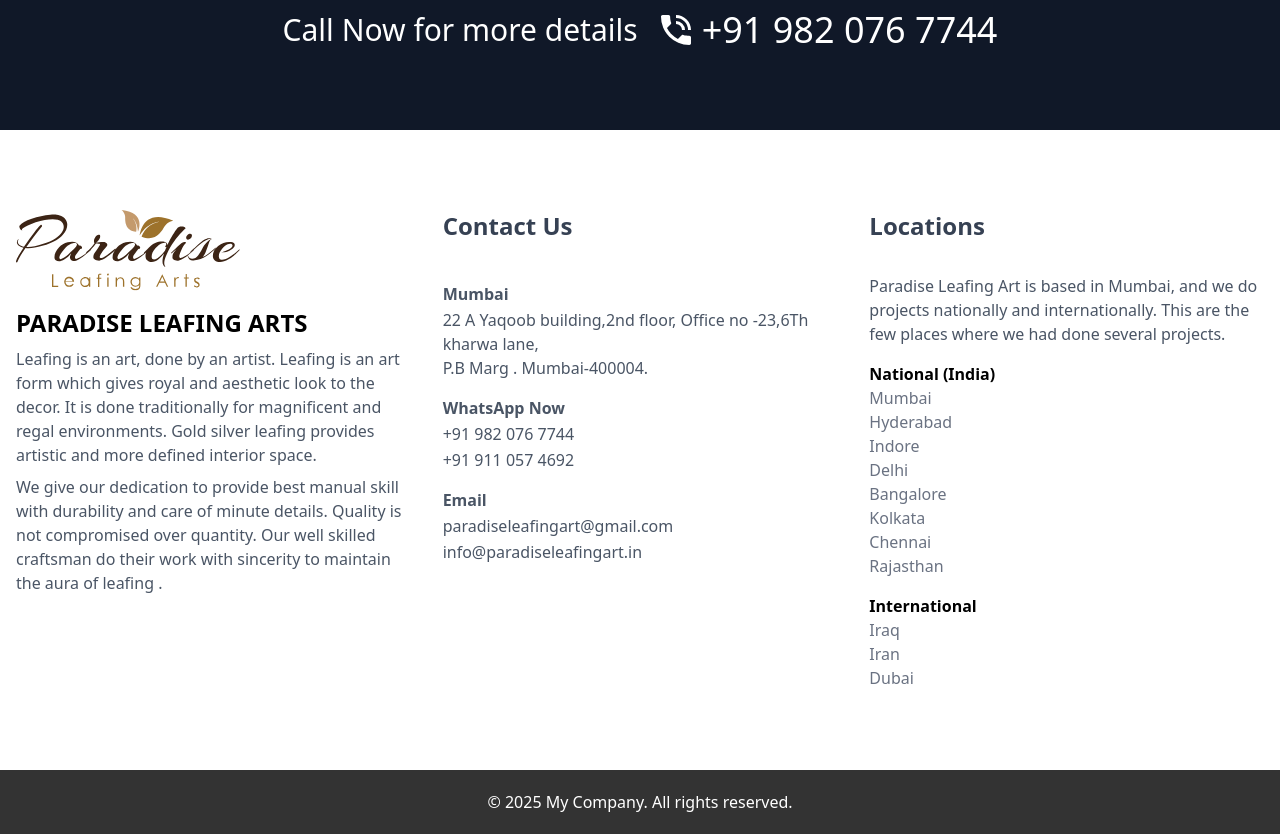
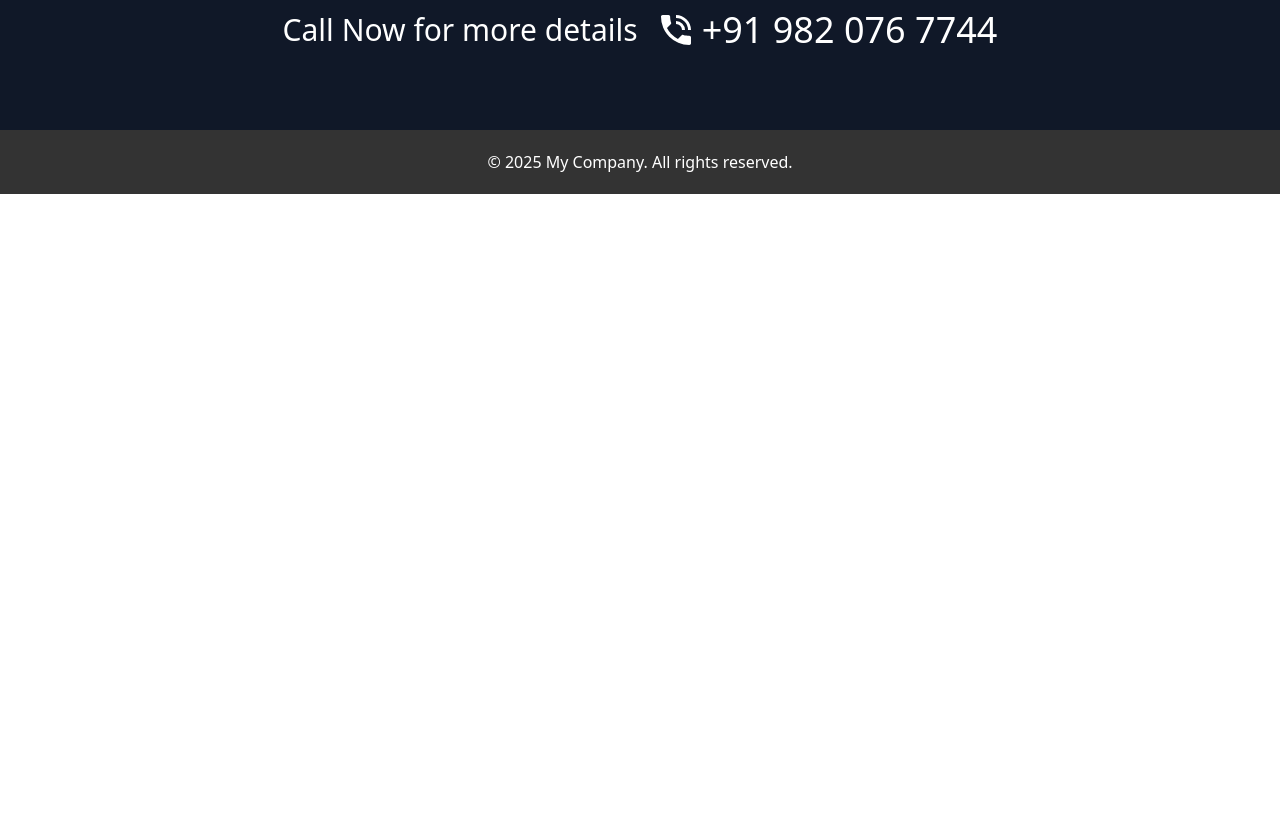
Before and after one commit to asrdesignmaster/nuxt-pla, a Nuxt app: page / in a window 1280 px wide. Shown: the part 4540-5374 px from the top of the page. After the commit the page ends 4734 px from the top, so only its background shows below. Built offline with nearby package versions, Linux system fonts and the light colour scheme.

Commit message:
contact page added

```diff
--- a/pages/contact.vue
+++ b/pages/contact.vue
@@ -1,4 +1,107 @@
 <template>
-      <h2>Contact Us</h2>
-      <p>Contact form or details will go here.</p>
+
+      <section class="about_us | py-20">
+            <div class="container">
+
+                  <div class="md:flex">
+                        <!-- Left Side -->
+                        <div class="md:w-2/3">
+                              <h2 class="flex items-center gap-3 text-[24px] lg:text-4xl">Get in touch </h2>
+                              <p class="text-gray-700">
+                                    Interested to know more about leafing or need to get advice which leafing is best for your . you can email or call us anytime.
+                              </p>
+                              <div class="py-4 text-gray-700 mt-3">
+                                    <p class="uppercase text-2xl font-bold">Paradise Leafing Art</p>
+                                    <p>
+                                          PB Marg, 6th Kharwa Lane, 22-A,<br/>
+                                          Yaqoob bldg. 2nd floor, <br/>
+                                          Mumbai – 400 004.
+                                    </p>
+                              </div>
+                              <div class="py-4 text-gray-700">
+                                    <div class="flex items-center py-2">
+                                          <Icon name="mynaui:mobile-solid" class="text-2xl mr-2" />+91 982 076 7744
+                                    </div>
+                                    <div class="flex items-center py-2">
+                                          <Icon name="mynaui:mobile-solid" class="text-2xl mr-2" />+91 911 057 4692
+                                    </div>
+                                    <div class="flex items-center py-2">
+                                          <Icon name="mdi:mail" class="text-2xl mr-2" />paradiseleafingart@gmail.com
+                                    </div>
+                                    <div class="flex items-center py-2">
+                                          <Icon name="mdi:mail" class="text-2xl mr-2" />info@paradiseleafingart.in
+                                    </div>
+
+                              </div>
+                              <SocialIcons />
+
+                        </div>
+
+                        <div class="md:w-1/3 py-5 px-0 lg:p-10 flex flex-col justify-between">
+                              <form class="space-y-6"  id="contactForm">
+                                    <div class="">
+                                          <!-- Full Name -->
+                                          <div class="mb-6">
+                                                <input type="text" name="fullName" placeholder="Full Name"
+                                                      class="w-full px-4 py-3 bg-white text-gray-900 border border-gray-300 rounded-lg shadow-sm focus:outline-none focus:ring-gray-700 focus:border-gray-800"
+                                                      required />
+                                          </div>
+
+                                          <!-- Email -->
+                                          <div class="mb-6">
+                                                <input type="email" name="email" placeholder="Email Address"
+                                                      class="w-full px-4 py-3 bg-white text-gray-900 border border-gray-300 rounded-lg shadow-sm focus:outline-none focus:ring-gray-700 focus:border-gray-800"
+                                                      required />
+                                          </div>
+
+                                          <!-- Mobile Number -->
+                                          <div class="mb-6">
+                                                <input type="tel" name="mobile" placeholder="Mobile Number"
+                                                      class="w-full px-4 py-3 bg-white text-gray-900 border border-gray-300 rounded-lg shadow-sm focus:outline-none focus:ring-gray-700 focus:border-gray-800"
+                                                      required />
+                                          </div>
+
+                                          <!-- Company -->
+                                          <div class="mb-6">
+                                                <input type="text" name="company" placeholder="Company"
+                                                      class="w-full px-4 py-3 bg-white text-gray-900 border border-gray-300 rounded-lg shadow-sm focus:outline-none focus:ring-gray-700 focus:border-gray-800"
+                                                      required />
+                                          </div>
+                                          <!-- Message -->
+                                          <div class="mb-6">
+                                                <textarea id="message" name="message"
+                                                      class="h-32 w-full resize-none rounded border border-gray-300 bg-white py-1 px-3 text-base leading-6 text-gray-700 outline-none transition-colors duration-200 ease-in-out focus:border-indigo-500 focus:ring-2 focus:ring-indigo-200"
+                                                      required>Message</textarea>
+                                          </div>
+
+
+
+                                    </div>
+
+                                    <!-- Submit -->
+                                    <div>
+                                          <button type="submit"
+                                                class="w-full py-3 px-6 bg-[#147CB5] text-white font-medium rounded-lg shadow-sm hover:bg-red-700 transition duration-300">
+                                                Contact us
+                                          </button>
+                                    </div>
+                              </form>
+                              <p id="status" style="display:none;color:green;">Message is sent!</p>
+                              <p id="error" style="display:none;color:red;"></p>
+
+                        </div>
+
+                        <!-- Right Side - Form -->
+
+                  </div>
+
+            </div>
+      </section>
+
+      <PreFooter />
 </template>
+
+<script setup>
+import SocialIcons from '~/components/layout/Social.vue'
+import PreFooter from '~/components/layout/PreFooter.vue'
+</script>
--- a/pages/index.vue
+++ b/pages/index.vue
@@ -212,62 +212,7 @@
       </div>
     </div>
   </div>
-  <div class="pre_footer | py-20">
-    <div class="container">
-      <div class="grid grid-cols-1 md:grid-cols-2 lg:grid-cols-3 gap-8">
-        <div class="">
-          <NuxtImg src="/images/paradise-leafing-logo.svg" alt="Logo" class="w-56 mb-4" />
-          <h3 class="text-2xl font-bold">PARADISE LEAFING ARTS</h3>
-          <p class="text-gray-600 mt-2">Leafing is an art, done by an artist. Leafing is an art form which gives royal
-            and aesthetic look to the decor. It is done traditionally for magnificent and regal environments. Gold
-            silver leafing provides artistic and more defined interior space.</p>
-          <p class="text-gray-600 mt-2">We give our dedication to provide best manual skill with durability and care of
-            minute details. Quality is not compromised over quantity. Our well skilled craftsman do their work with
-            sincerity to maintain the aura of leafing .</p>
-        </div>
-        <div class="">
-          <h2 class="text-2xl font-bold">Contact Us</h2>
-          <p class="text-gray-600 mt-2 font-bold">Mumbai</p>
-          <p class="text-gray-600 mt-0.5">22 A Yaqoob building,2nd floor, Office no -23,6Th kharwa lane, <br />P.B Marg
-            . Mumbai-400004.</p>
-          <div class="mt-4">
-            <p class="text-gray-600 mt-2 font-bold">WhatsApp Now</p>
-            <p class="text-gray-600 mt-0.5">+91 982 076 7744</p>
-            <p class="text-gray-600 mt-0.5">+91 911 057 4692</p>
-          </div>
-          <div class="mt-4">
-            <p class="text-gray-600 mt-2 font-bold">Email</p>
-            <p class="text-gray-600 mt-0.5"><a href="mailto:paradiseleafingart@gmail.com">
-                paradiseleafingart@gmail.com</a></p>
-            <p class="text-gray-600 mt-0.5"><a href="mailto:info@paradiseleafingart.in"> info@paradiseleafingart.in</a>
-            </p>
-          </div>
-        </div>
-        <div class="">
-          <h2 class="text-2xl font-bold">Locations</h2>
-          <p class="text-gray-600">Paradise Leafing Art is based in Mumbai, and we do projects nationally and
-            internationally. This are the few places where we had done several projects.</p>
-          <h3 class=" mt-4 font-bold">National (India)</h3>
-          <ul class="flex flex-col space-y-3">
-            <li href="#" class="text-gray-500 mb-0">Mumbai </li>
-            <li href="#" class="text-gray-500 mb-0">Hyderabad </li>
-            <li href="#" class="text-gray-500 mb-0">Indore </li>
-            <li href="#" class="text-gray-500 mb-0">Delhi </li>
-            <li href="#" class="text-gray-500 mb-0">Bangalore </li>
-            <li href="#" class="text-gray-500 mb-0">Kolkata </li>
-            <li href="#" class="text-gray-500 mb-0">Chennai </li>
-            <li href="#" class="text-gray-500 mb-0">Rajasthan </li>
-          </ul>
-          <h3 class=" mt-4 font-bold">International</h3>
-          <ul class="flex flex-col space-y-3">
-            <li href="#" class="text-gray-500 mb-0">Iraq </li>
-            <li href="#" class="text-gray-500 mb-0">Iran </li>
-            <li href="#" class="text-gray-500 mb-0">Dubai </li>
-          </ul>
-        </div>
-      </div>
-    </div>
-  </div>
+
 
 </template>
 
```
